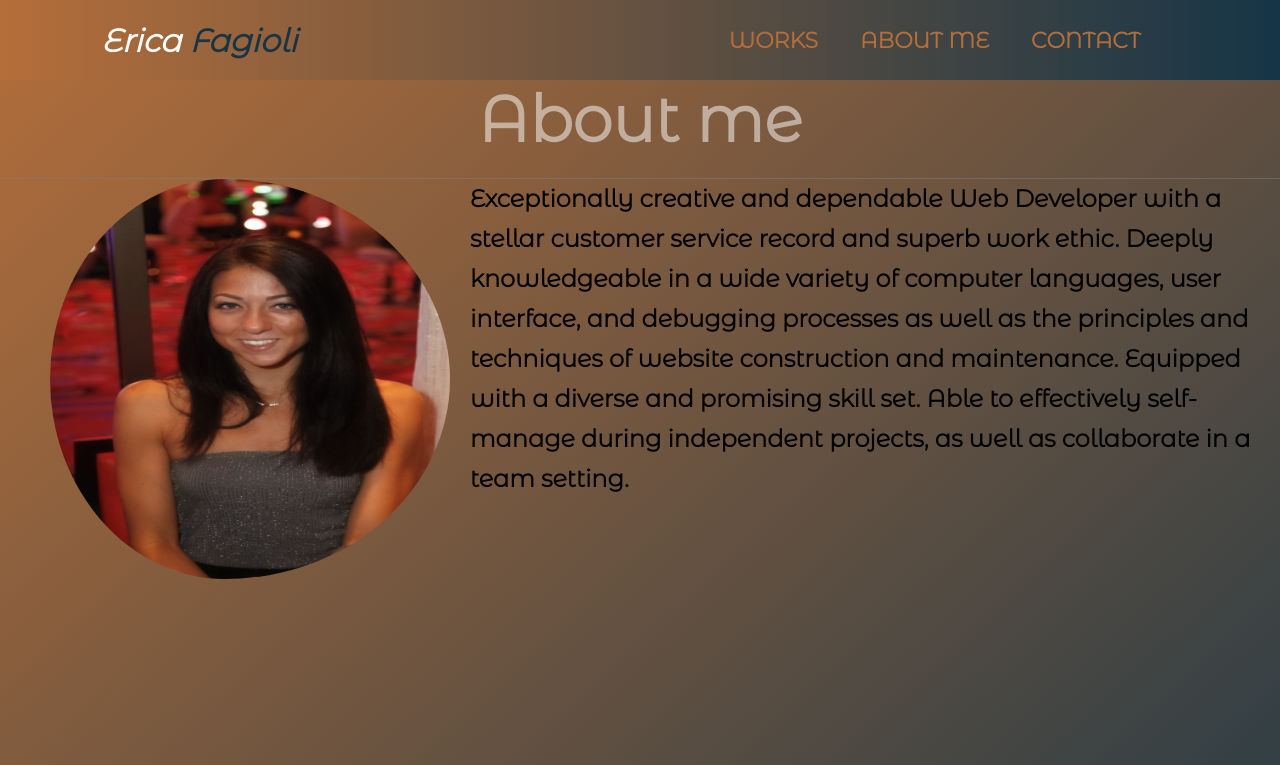
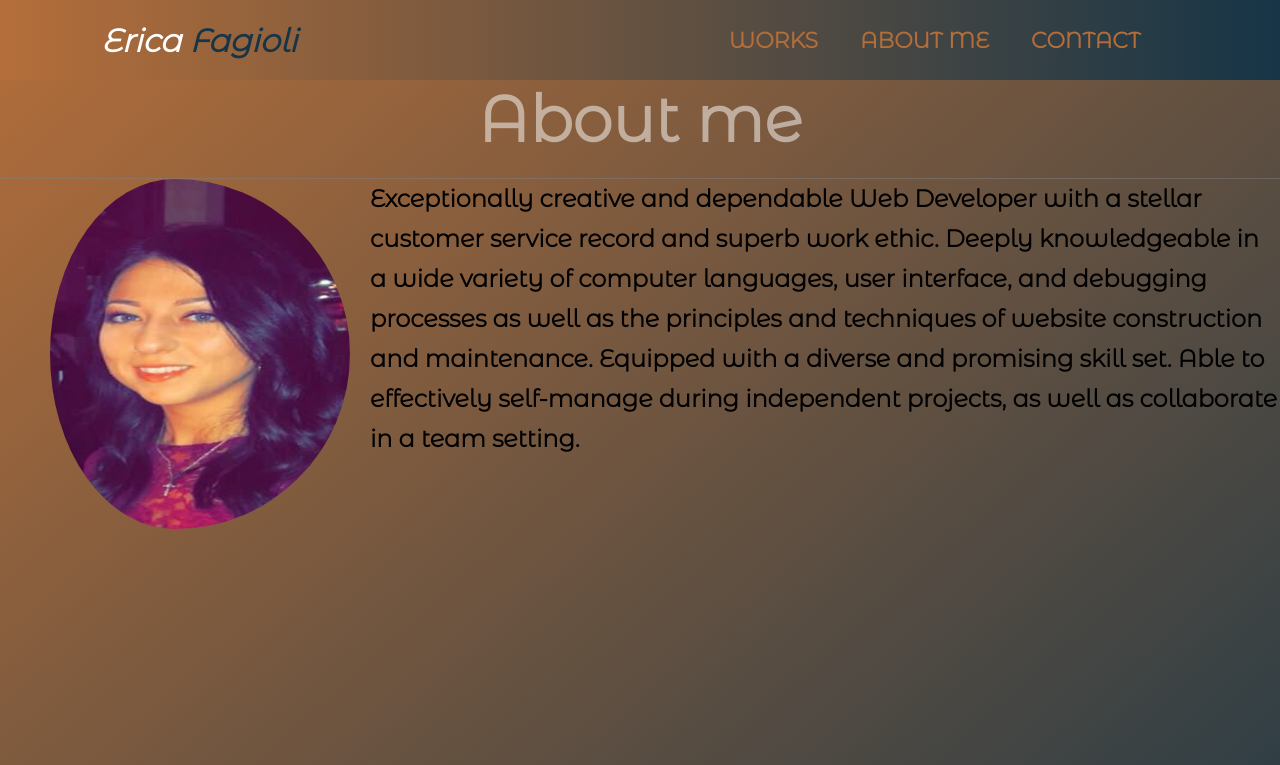
Before and after one commit to efagioli01/react-portfolio, a React (Create React App) app: page /about in a window 1280 px wide. Shown: the top 765 px of the page. Built offline with nearby package versions, Linux system fonts and the light colour scheme.

Commit message:
fixed home routes

```diff
--- a/src/About.css
+++ b/src/About.css
@@ -85,10 +85,10 @@ align-items: center;
   padding-right: 20px;
 }
 
-#profile{
+#me{
   transition: 1s ease;
-width: 450px;
-height: 400px;
+width: 350px;
+height: 350px;
 float: left;
 padding-left: 50px;
 border-radius: 50%;
--- a/src/App.js
+++ b/src/App.js
@@ -18,10 +18,10 @@ function App() {
 
   <Router>
     <Navbar />
-    <Route path='/'></Route>
+    {/* <Route path='/'></Route> */}
     <Switch>
 
-      <Route path='/home'  component={Home} />
+      <Route path='/' exact component={Home} />
       <Route path='/about' component={About} />
       <Route path='/works' component={Works} />
       <Route path='/contact' component={Contact} />
--- a/src/components/Navbar.js
+++ b/src/components/Navbar.js
@@ -26,7 +26,7 @@ function Navbar() {
 
 
             <nav className="navbar">
-                <a id="navhome-click" href="/home">Erica <span className="span">Fagioli</span></a>
+                <a id="navhome-click" href="/">Erica <span className="span">Fagioli</span></a>
                 <div className="navbar-container">
                     <Link to="/" className="navbar-logo" onClick={closeMobileMenu}>
 
--- a/src/components/pages/About.js
+++ b/src/components/pages/About.js
@@ -1,6 +1,7 @@
 import React from 'react';
 import '../../About.css'
 import profile from '../../images/profileresize.PNG'
+import me from '../../images/me.jpg'
 import js from '../../images/skillsimg/JS.png'
 import html from '../../images/skillsimg/html5.png'
 import css from '../../images/skillsimg/css3.png'
@@ -29,7 +30,8 @@ export default function About() {
 
             <p className='section'>
 
-                <img id="profile" src={profile} />
+                {/* <img id="profile" src={profile} /> */}
+                <img id ='me' src={me} />
 
 
                 Exceptionally creative and dependable Web Developer with a stellar customer service record and superb work ethic. Deeply knowledgeable in a wide variety of computer languages, user interface, and debugging processes as well as the principles and techniques of website construction and maintenance. Equipped with a diverse and promising skill set. Able to effectively self-manage during independent projects, as well as collaborate in a team setting.
```
Also changed, not shown: src/images/me.jpg (added).
